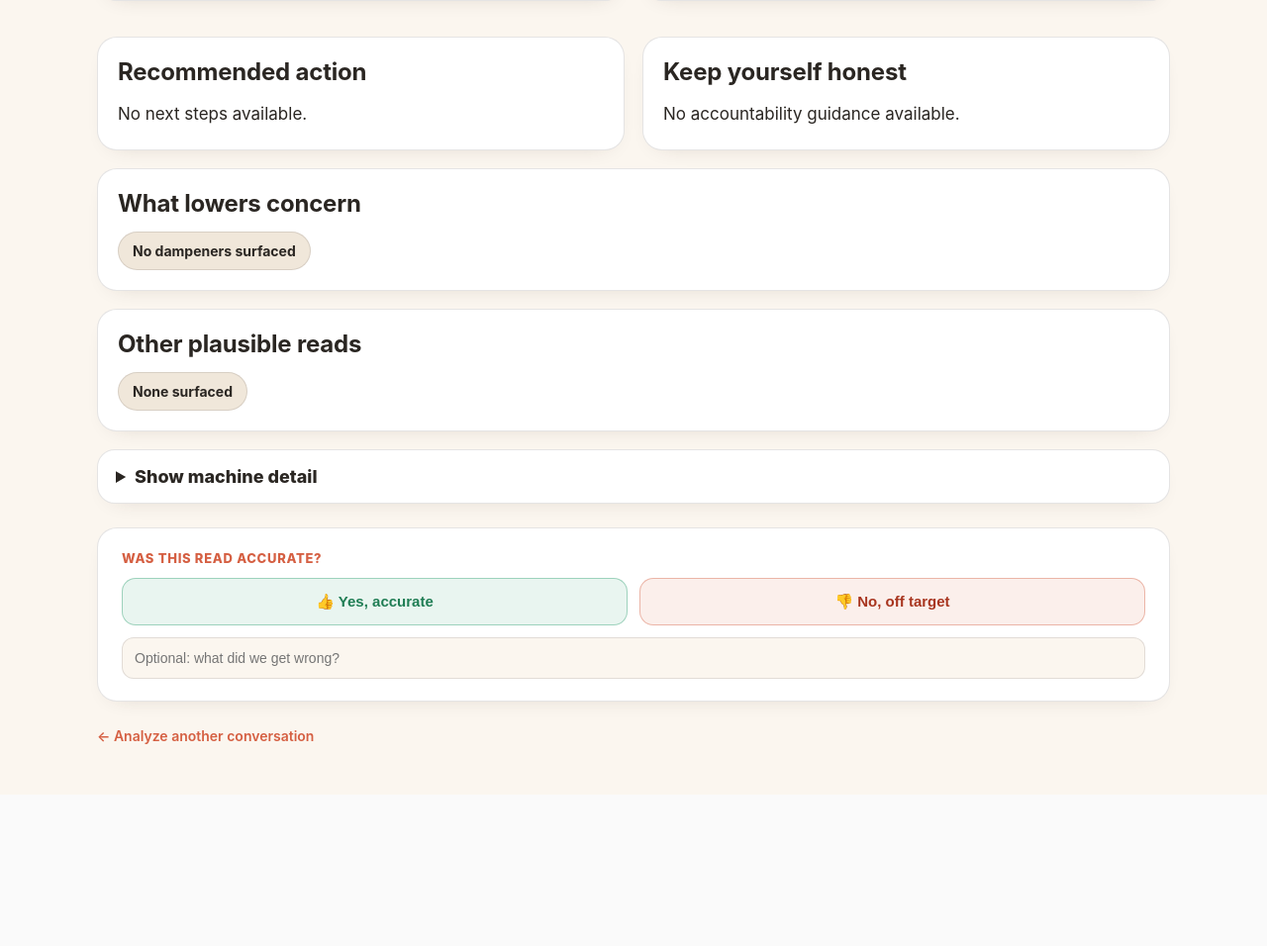
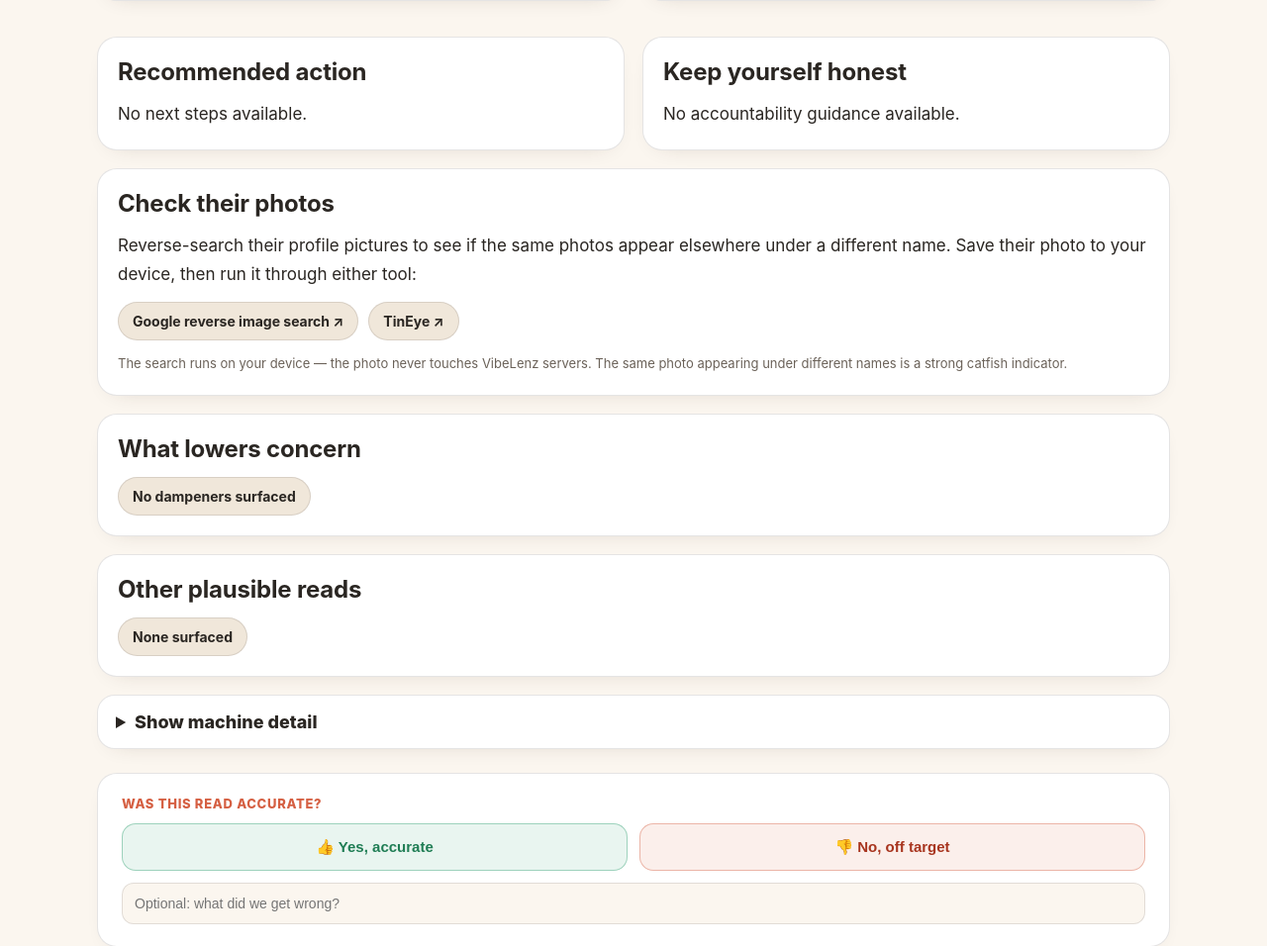
Before and after one commit to pdi999inc-lang/precipice-vibelenz, a FastAPI app: template templates/result.html in a window 1280 px wide. Shown: the part 627-1583 px from the top of the page at 99% size. Before the commit the page ends 1379 px from the top, so only its background shows below. Run offline with FastAPI, Linux system fonts and the light colour scheme; the template is opened without the code that fills it, so the values that code supplies are empty; some libraries are stand-ins or nearby versions.

Commit message:
deploy: templates/result.html

```diff
--- a/templates/result.html
+++ b/templates/result.html
@@ -354,6 +354,15 @@
       <div class="section"><h3>Recommended action</h3><p>{{ practical_next_steps or recommended_action or "No next steps available." }}</p></div>
       <div class="section"><h3>Keep yourself honest</h3><p>{{ accountability or "No accountability guidance available." }}</p></div>
     </div>
+    <div class="section">
+      <h3>Check their photos</h3>
+      <p style="margin-bottom:12px;">Reverse-search their profile pictures to see if the same photos appear elsewhere under a different name. Save their photo to your device, then run it through either tool:</p>
+      <div class="chips">
+        <a class="chip" style="text-decoration:none;cursor:pointer;" href="https://images.google.com" target="_blank" rel="noopener">Google reverse image search ↗</a>
+        <a class="chip" style="text-decoration:none;cursor:pointer;" href="https://tineye.com" target="_blank" rel="noopener">TinEye ↗</a>
+      </div>
+      <p style="margin-top:12px;font-size:13px;color:var(--muted);">The search runs on your device — the photo never touches VibeLenz servers. The same photo appearing under different names is a strong catfish indicator.</p>
+    </div>
     {% if evidence_scoring %}
     <div class="evidence-section">
       <div class="evidence-header">
```
